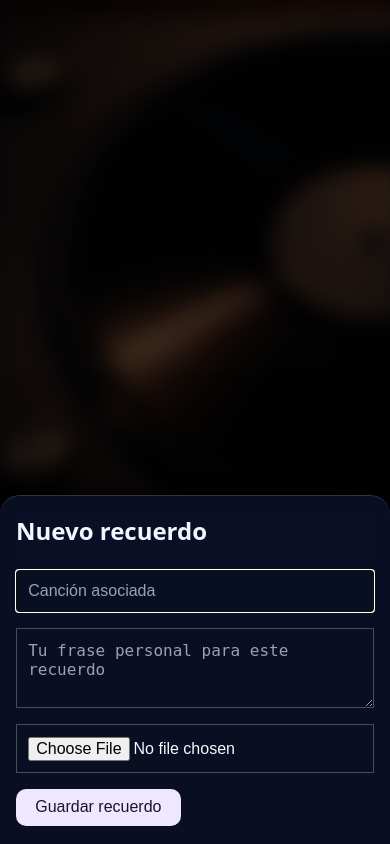
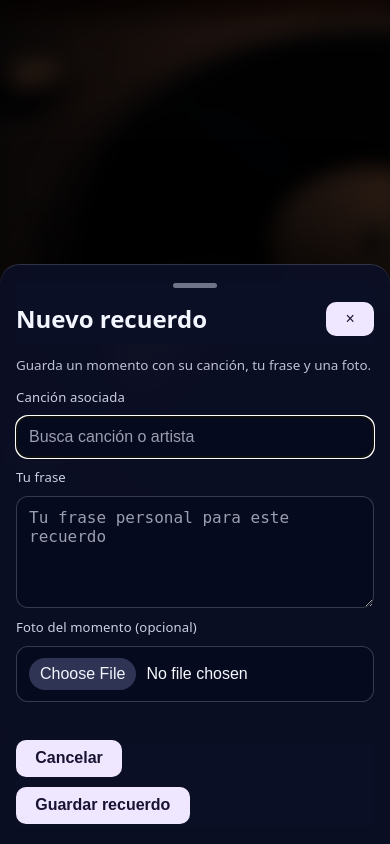
Before and after one commit to celiaefe/eco, a Flask app: page /recuerdos?crear=1 in a window 390 px wide. Run offline with Flask 3, Linux system fonts and the light colour scheme; the visitor is signed in with stand-in values (Sample User, id 1); data that the repository does not hold is empty.

Commit message:
Improve mobile Nuevo recuerdo panel UX

```diff
--- a/static/css/style.css
+++ b/static/css/style.css
@@ -902,6 +902,117 @@ body.js-scroll-intro .zona-recuerdos.visible {
   flex-direction: column;
 }
 
+.nuevo-recuerdo-head{
+  display: grid;
+  grid-template-columns: 1fr auto;
+  align-items: center;
+  gap: 8px;
+}
+
+.nuevo-recuerdo-handle{
+  grid-column: 1 / -1;
+  width: 44px;
+  height: 5px;
+  border-radius: 999px;
+  margin: 0 auto 6px;
+  background: rgba(235, 239, 255, 0.45);
+}
+
+.nuevo-recuerdo-head h2{
+  margin: 0;
+}
+
+.nuevo-recuerdo-close{
+  width: 34px;
+  height: 34px;
+  border-radius: 999px;
+  border: 1px solid rgba(255,255,255,0.26);
+  background: rgba(255,255,255,0.08);
+  color: #eff3ff;
+  font-size: 1.15rem;
+  line-height: 1;
+  cursor: pointer;
+}
+
+.nuevo-recuerdo-sub{
+  margin: 8px 0 14px;
+  font-size: 0.88rem;
+  color: rgba(232, 237, 255, 0.8);
+}
+
+.nuevo-recuerdo-form{
+  gap: 10px;
+}
+
+.nuevo-recuerdo-label{
+  font-size: 0.82rem;
+  letter-spacing: 0.01em;
+  color: rgba(229, 235, 255, 0.88);
+}
+
+.nuevo-recuerdo-panel .nuevo-recuerdo-form input[type="text"],
+.nuevo-recuerdo-panel .nuevo-recuerdo-form textarea,
+.nuevo-recuerdo-panel .nuevo-recuerdo-form input[type="file"]{
+  margin-bottom: 0;
+  border-radius: 12px;
+  border: 1px solid rgba(255,255,255,0.2);
+  background: rgba(5, 10, 28, 0.66);
+  padding: 11px 12px;
+}
+
+.nuevo-recuerdo-panel .nuevo-recuerdo-form textarea{
+  min-height: 112px;
+}
+
+.nuevo-recuerdo-panel .nuevo-recuerdo-form input[type="file"]::file-selector-button{
+  border: 0;
+  border-radius: 999px;
+  padding: 7px 11px;
+  margin-right: 10px;
+  background: rgba(185,184,255,0.24);
+  color: #f2f5ff;
+  cursor: pointer;
+}
+
+#spotify-resultados{
+  margin-top: 4px;
+  max-height: 34vh;
+  overflow: auto;
+  padding-right: 3px;
+}
+
+.nuevo-recuerdo-actions{
+  position: sticky;
+  bottom: 0;
+  display: grid;
+  grid-template-columns: 1fr 1.2fr;
+  gap: 10px;
+  margin-top: 4px;
+  padding-top: 10px;
+  background: linear-gradient(180deg, rgba(11,16,38,0), rgba(11,16,38,0.95) 24%);
+}
+
+.nuevo-recuerdo-btn-secundario,
+.nuevo-recuerdo-btn-primario{
+  width: 100%;
+  border-radius: 12px;
+  padding: 12px 14px;
+  font-size: 0.95rem;
+  font-weight: 600;
+}
+
+.nuevo-recuerdo-btn-secundario{
+  border: 1px solid rgba(255,255,255,0.25);
+  background: rgba(255,255,255,0.08);
+  color: #edf1ff;
+}
+
+.nuevo-recuerdo-btn-primario{
+  border: none;
+  background: #b9b8ff;
+  color: #0f1330;
+}
+
 @keyframes latidoPlus {
   0% {
     box-shadow: 0 0 0 0 rgba(139, 211, 221, 0.55), 0 10px 24px rgba(0, 0, 0, 0.22);
@@ -1185,12 +1296,23 @@ body.panel-abierto {
     transform: translateY(0);
   }
 
-  .nuevo-recuerdo-panel h2 {
+  .nuevo-recuerdo-head {
     position: sticky;
     top: 0;
     background: rgba(11, 16, 38, 0.92);
-    padding-bottom: 0.6rem;
-    margin-bottom: 0.85rem;
+    padding-bottom: 0.55rem;
+    margin-bottom: 0.7rem;
+    z-index: 2;
+  }
+
+  .nuevo-recuerdo-sub{
+    margin-top: 0;
+    font-size: 0.84rem;
+  }
+
+  .nuevo-recuerdo-actions{
+    grid-template-columns: 1fr;
+    padding-bottom: 2px;
   }
 
   .spotify-item {
--- a/static/js/recuerdos.js
+++ b/static/js/recuerdos.js
@@ -11,6 +11,8 @@ const cancionSeleccionada = document.getElementById("cancion-seleccionada");
 const nuevoRecuerdoBtn = document.getElementById("nuevo-recuerdo-btn");
 const nuevoRecuerdoPanel = document.getElementById("nuevo-recuerdo-panel");
 const panelBackdrop = document.getElementById("panel-backdrop");
+const cerrarNuevoRecuerdoBtn = document.getElementById("cerrar-nuevo-recuerdo-btn");
+const cancelarNuevoRecuerdoBtn = document.getElementById("cancelar-nuevo-recuerdo-btn");
 const entrarRecuerdosBtn = document.getElementById("entrar-recuerdos-btn");
 const zonaRecuerdos = document.getElementById("zona-recuerdos");
 const entradaNocturna = document.getElementById("entrada-nocturna");
@@ -104,6 +106,9 @@ if (panelBackdrop && nuevoRecuerdoPanel) {
         cerrarPanelNuevoRecuerdo();
     });
 }
+
+cerrarNuevoRecuerdoBtn?.addEventListener("click", cerrarPanelNuevoRecuerdo);
+cancelarNuevoRecuerdoBtn?.addEventListener("click", cerrarPanelNuevoRecuerdo);
 
 if (entrarRecuerdosBtn && zonaRecuerdos) {
     entrarRecuerdosBtn.addEventListener("click", () => {
--- a/templates/recuerdos.html
+++ b/templates/recuerdos.html
@@ -60,20 +60,31 @@
 <button id="nuevo-recuerdo-btn" class="nuevo-recuerdo-btn" type="button" aria-label="Añadir nuevo recuerdo" aria-expanded="false">+</button>
 
 <aside id="nuevo-recuerdo-panel" class="nuevo-recuerdo-panel" aria-hidden="true">
-  <h2>Nuevo recuerdo</h2>
-  <form method="POST" enctype="multipart/form-data">
+  <div class="nuevo-recuerdo-head">
+    <span class="nuevo-recuerdo-handle" aria-hidden="true"></span>
+    <h2>Nuevo recuerdo</h2>
+    <button id="cerrar-nuevo-recuerdo-btn" class="nuevo-recuerdo-close" type="button" aria-label="Cerrar panel">×</button>
+  </div>
+  <p class="nuevo-recuerdo-sub">Guarda un momento con su canción, tu frase y una foto.</p>
+  <form method="POST" enctype="multipart/form-data" class="nuevo-recuerdo-form">
     <input type="hidden" name="desde_crear" value="{{ '1' if request.args.get('crear') == '1' else '0' }}">
-    <input type="text" id="cancion" name="cancion" placeholder="Canción asociada">
+    <label class="nuevo-recuerdo-label" for="cancion">Canción asociada</label>
+    <input type="text" id="cancion" name="cancion" placeholder="Busca canción o artista" autocomplete="off">
     <div id="cancion-seleccionada" class="cancion-seleccionada" hidden></div>
     <input type="hidden" name="titulo_cancion">
     <input type="hidden" name="artista">
     <input type="hidden" name="spotify_url">
     <input type="hidden" name="portada">
     <input type="hidden" name="preview_url">
-    <textarea name="nota" placeholder="Tu frase personal para este recuerdo"></textarea>
-    <input type="file" name="foto_personal" accept="image/*">
+    <label class="nuevo-recuerdo-label" for="nota">Tu frase</label>
+    <textarea id="nota" name="nota" placeholder="Tu frase personal para este recuerdo"></textarea>
+    <label class="nuevo-recuerdo-label" for="foto_personal">Foto del momento (opcional)</label>
+    <input id="foto_personal" type="file" name="foto_personal" accept="image/*">
     <div id="spotify-resultados"></div>
-    <button type="submit">Guardar recuerdo</button>
+    <div class="nuevo-recuerdo-actions">
+      <button id="cancelar-nuevo-recuerdo-btn" type="button" class="nuevo-recuerdo-btn-secundario">Cancelar</button>
+      <button type="submit" class="nuevo-recuerdo-btn-primario">Guardar recuerdo</button>
+    </div>
   </form>
 </aside>
 <div id="nuevo-recuerdo-backdrop" class="nuevo-recuerdo-backdrop" aria-hidden="true"></div>
```
